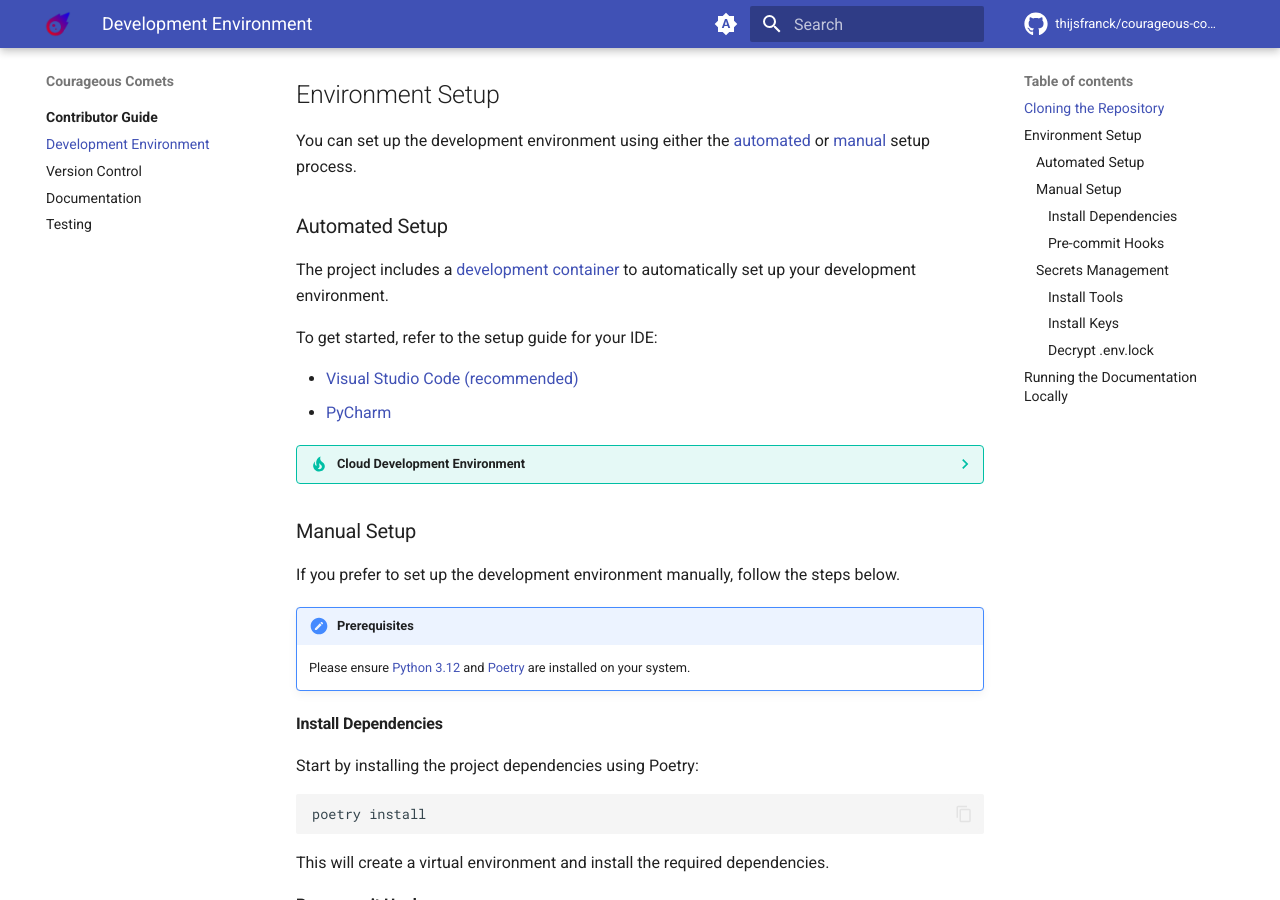
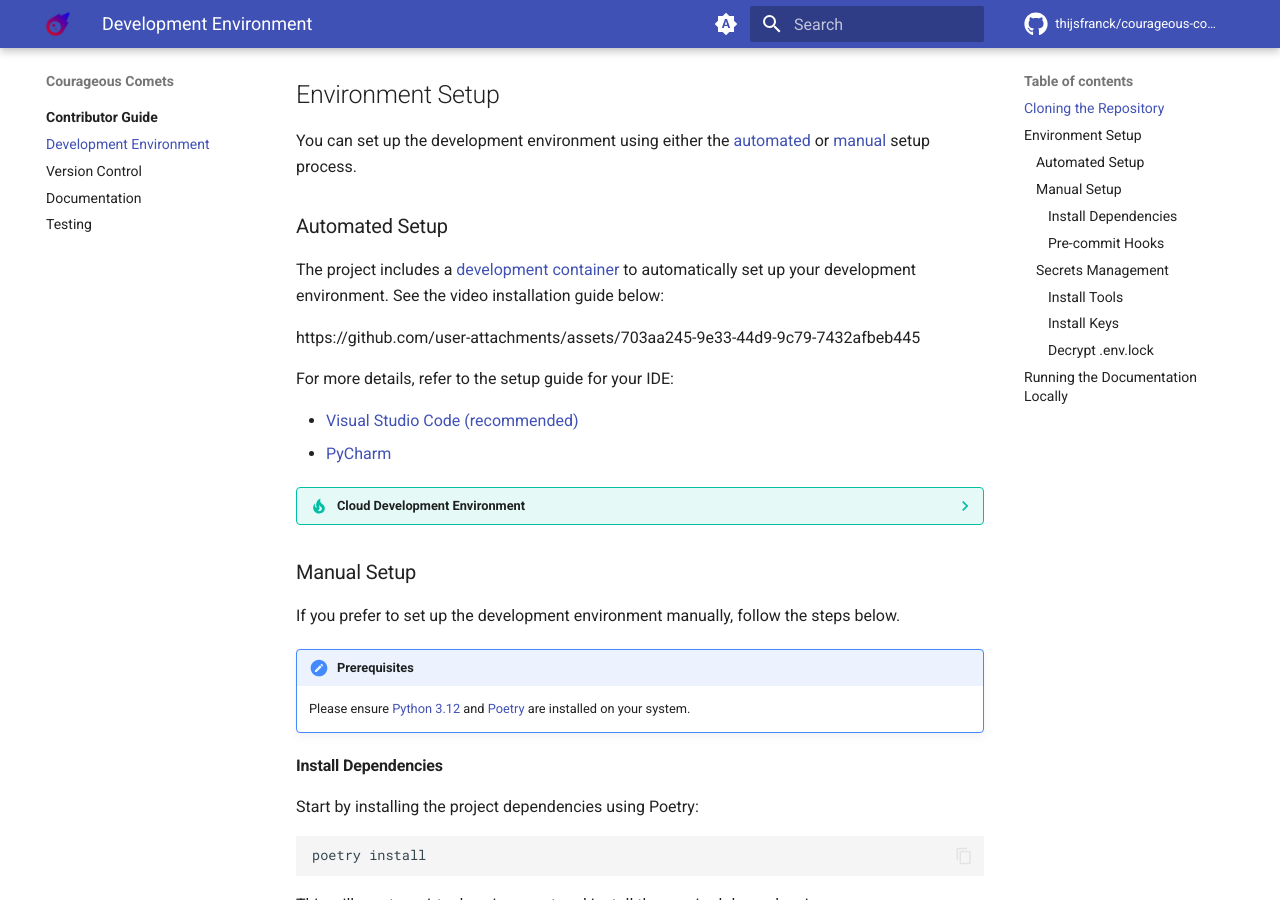
Before and after one commit to thijsfranck/courageous-comets, an MkDocs documentation site: the page built from docs/contributor-guide/development-environment.md, in a window 1280 px wide and 900 px high, scrolled down 486 px. Built offline with MkDocs 1.6.1 and Material for MkDocs 9.7.7, drawn with Linux system fonts in a browser that asks for light colours; comment, search, counter and statistics services are not loaded; the version menu is left out.

Commit message:
docs: add video installation guide

```diff
--- a/docs/contributor-guide/development-environment.md
+++ b/docs/contributor-guide/development-environment.md
@@ -23,9 +23,11 @@
 ### Automated Setup
 
 The project includes a [development container](https://containers.dev) to automatically set up your development
-environment.
+environment. See the video installation guide below:
 
-To get started, refer to the setup guide for your IDE:
+https://github.com/user-attachments/assets/703aa245-9e33-44d9-9c79-7432afbeb445
+
+For more details, refer to the setup guide for your IDE:
 
 - [Visual Studio Code (recommended)](https://code.visualstudio.com/docs/devcontainers/tutorial)
 - [PyCharm](https://www.jetbrains.com/help/pycharm/connect-to-devcontainer.html)
```
